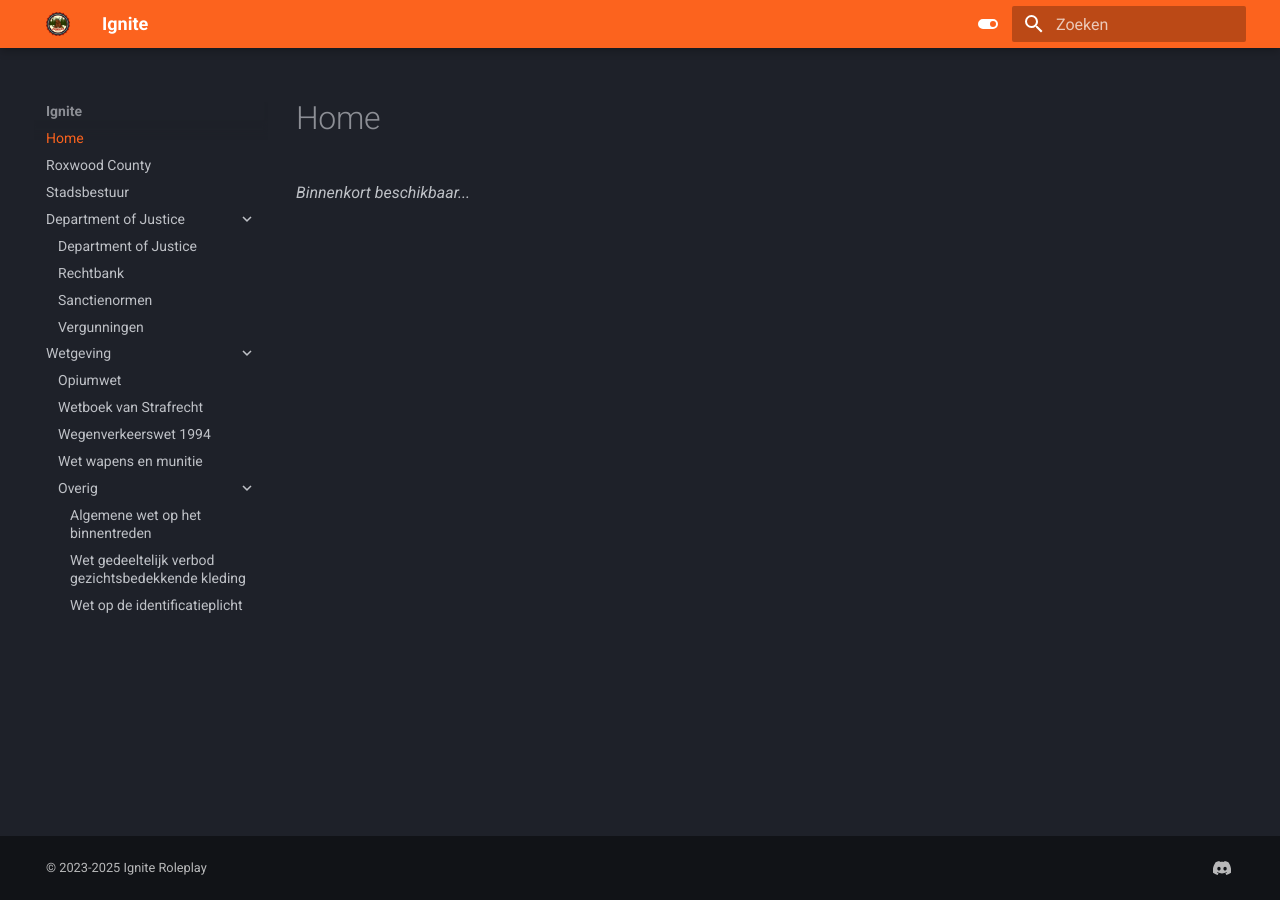
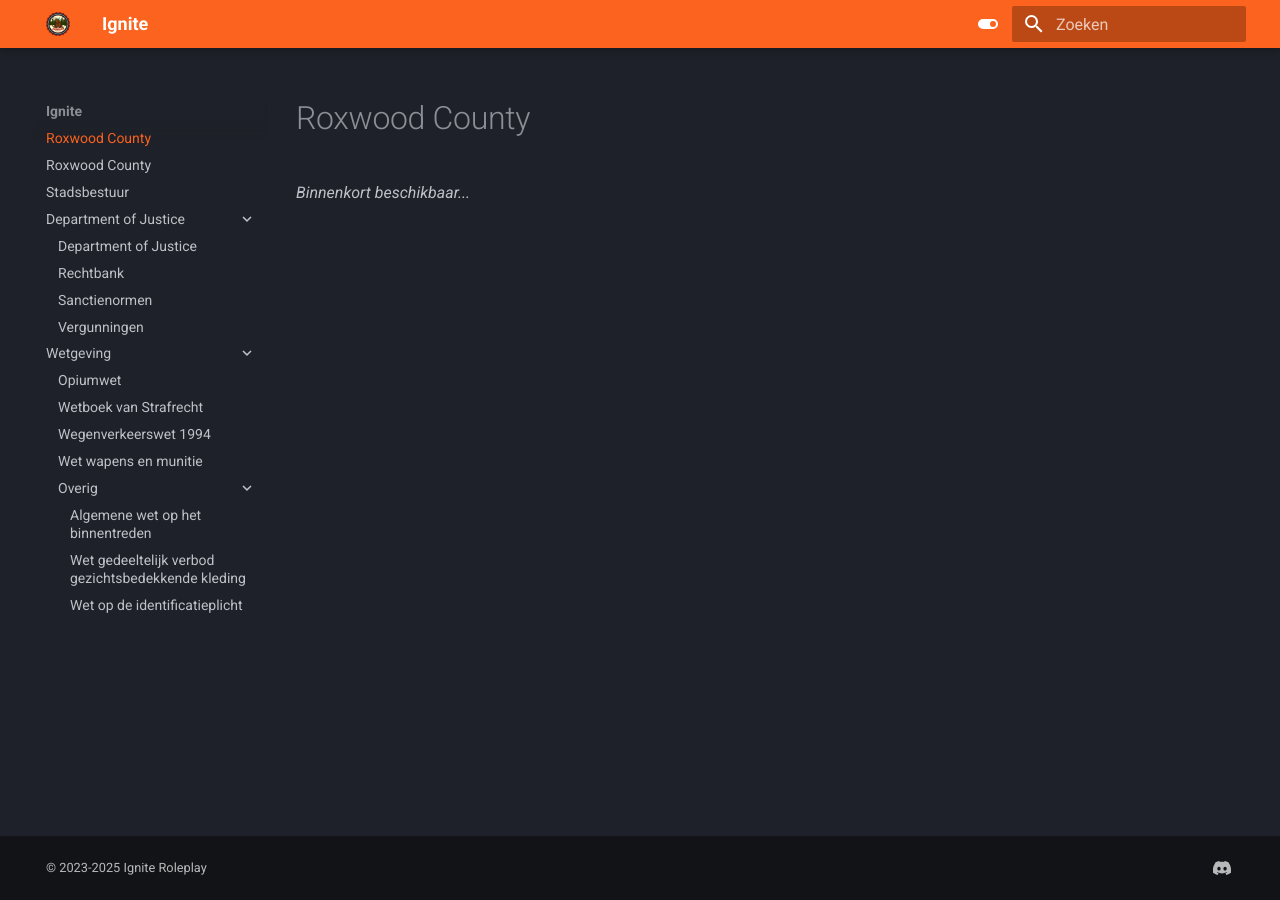
Before and after one commit to NLDenny/wetboek, an MkDocs documentation site: the page built from docs/index.md, in a window 1280 px wide. Built offline with MkDocs 1.6.1 and Material for MkDocs 9.7.7, drawn with Linux system fonts in a browser that asks for light colours.

Commit message:
Update index.md

```diff
--- a/docs/index.md
+++ b/docs/index.md
@@ -1 +1,3 @@
+# Roxwood County
+
 _Binnenkort beschikbaar..._
```
